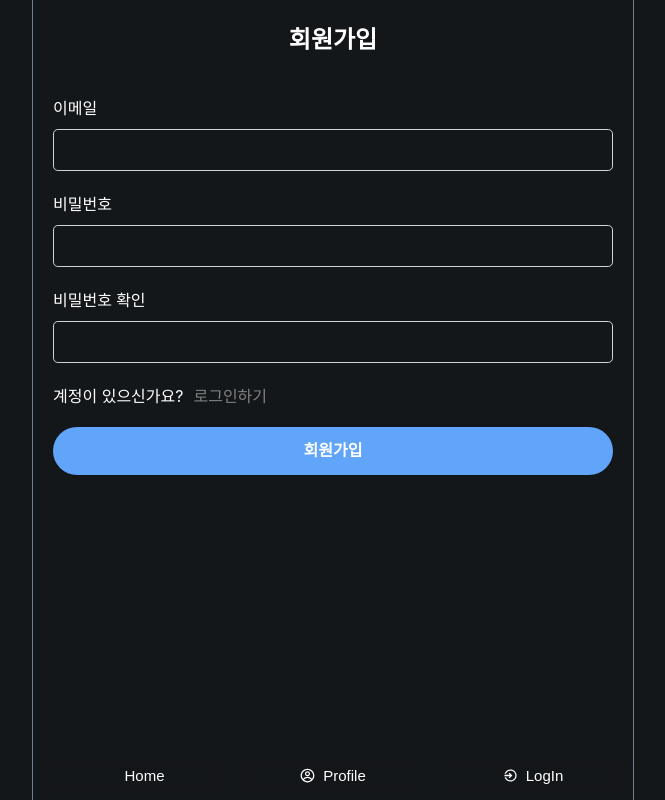
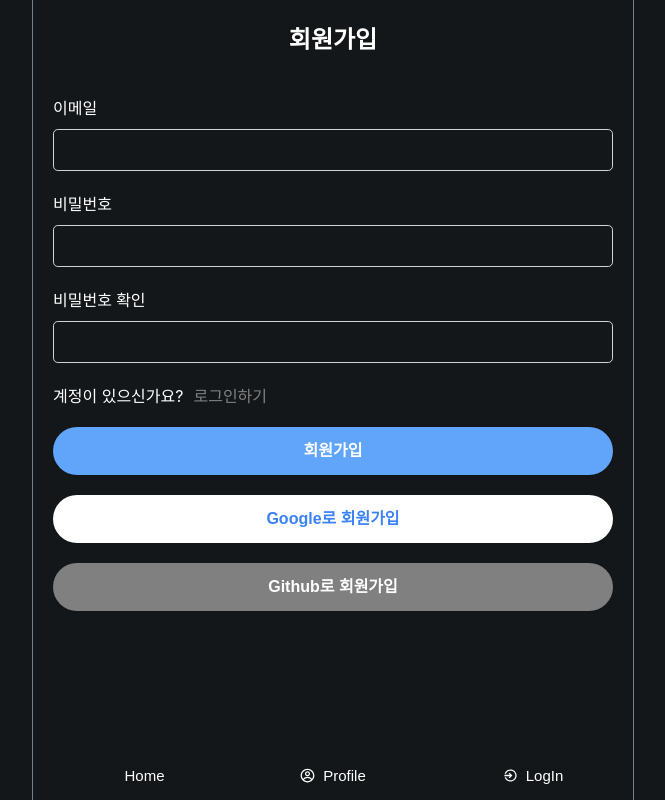
Before and after one commit to dancingKimDH/toy_twitter, a React (Create React App) app: page /users/signup in a window 1280 px wide. Shown: the whole page, without its empty margins (307-972 px from the left). Built offline with nearby package versions, Linux system fonts and the light colour scheme; no server answers; some icons are missing.

Commit message:
signup with oauth

```diff
--- a/src/index.scss
+++ b/src/index.scss
@@ -328,4 +328,28 @@ body {
     color: red;
   }
 
+  &__btn-google{
+    @extend .form__btn-submit;
+    background-color: white;
+    color: $activeBorder;
+
+    &:hover, &:focus{
+      background-color: $primaryColor;
+      color: white;
+    }
+
+  }
+
+  &__btn-github{
+    @extend .form__btn-submit;
+    background-color: grey;
+    color: $white;
+
+    &:hover, &:focus{
+      background-color: $activeBg;
+      color: white;
+    }
+
+  }
+
 }
--- a/src/pages/components/users/SignupForm.tsx
+++ b/src/pages/components/users/SignupForm.tsx
@@ -1,4 +1,4 @@
-import { createUserWithEmailAndPassword, getAuth } from "firebase/auth";
+import { createUserWithEmailAndPassword, getAuth, signInWithPopup, GoogleAuthProvider, GithubAuthProvider } from "firebase/auth";
 import { app } from "firebaseApp";
 import { useState } from "react";
 import { Link, useNavigate } from "react-router-dom";
@@ -57,6 +57,27 @@ export default function SignupForm() {
         }
     }
 
+    const onClickSocialLogin = async (e: any) => {
+        const {target : {name}} = e;
+        const auth = getAuth(app);
+        let provider;
+        if(name === "google") {
+            provider = new GoogleAuthProvider();
+        }
+        if(name === "github") {
+            provider = new GithubAuthProvider();
+        }
+
+        await signInWithPopup(auth, provider as GoogleAuthProvider | GithubAuthProvider)
+        .then((result) => {
+            toast.success("로그인되었습니다")
+        })
+        .catch((error) => {
+            const errorMessage = error?.message;
+            toast?.error(errorMessage);
+        })
+    }
+
     return (
 
 
@@ -92,6 +113,16 @@ export default function SignupForm() {
                     회원가입
                 </button>
             </div>
+            <div className="form__block">
+                <button type="button" name="google" className="form__btn-google" onClick={onClickSocialLogin}>
+                    Google로 회원가입
+                </button>
+            </div>
+            <div className="form__block">
+                <button type="button" name="github" className="form__btn-github" onClick={onClickSocialLogin}>
+                     Github로 회원가입
+                </button>
+            </div>
         </form>
 
     )
```
